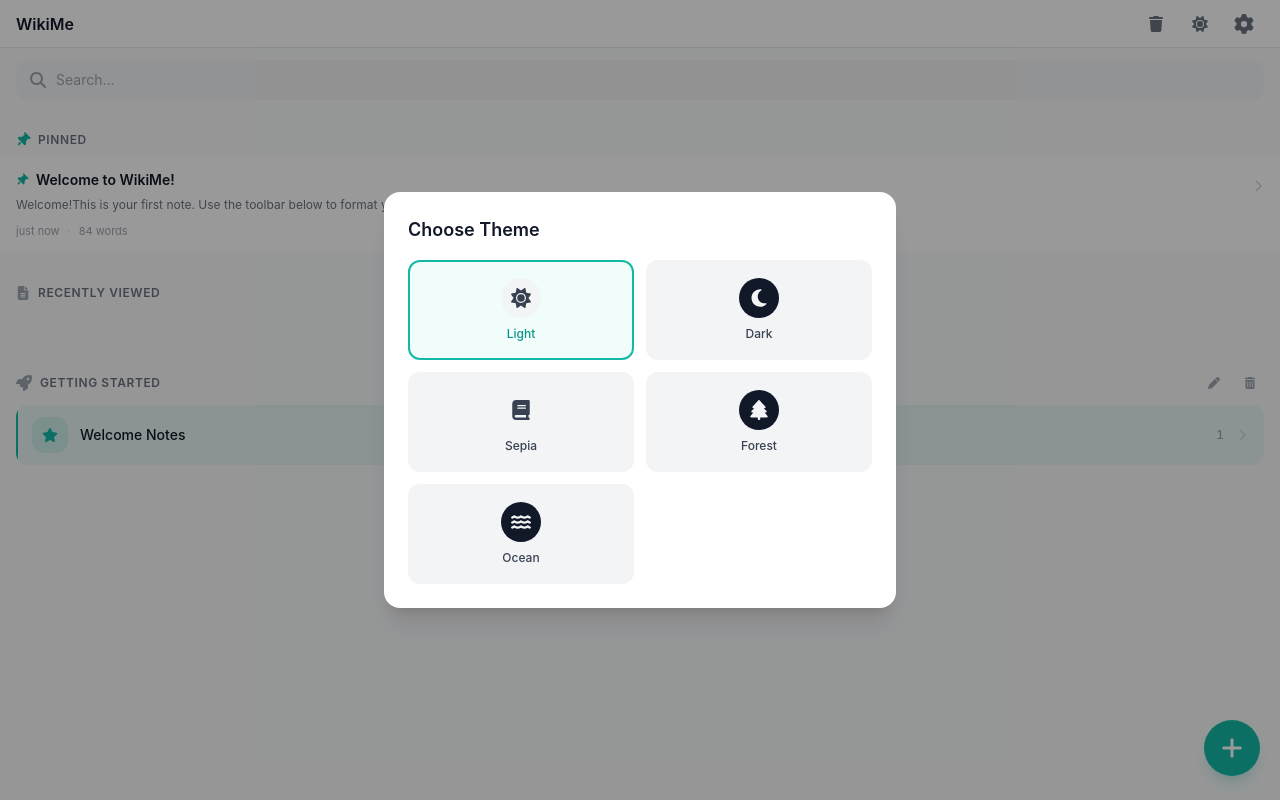
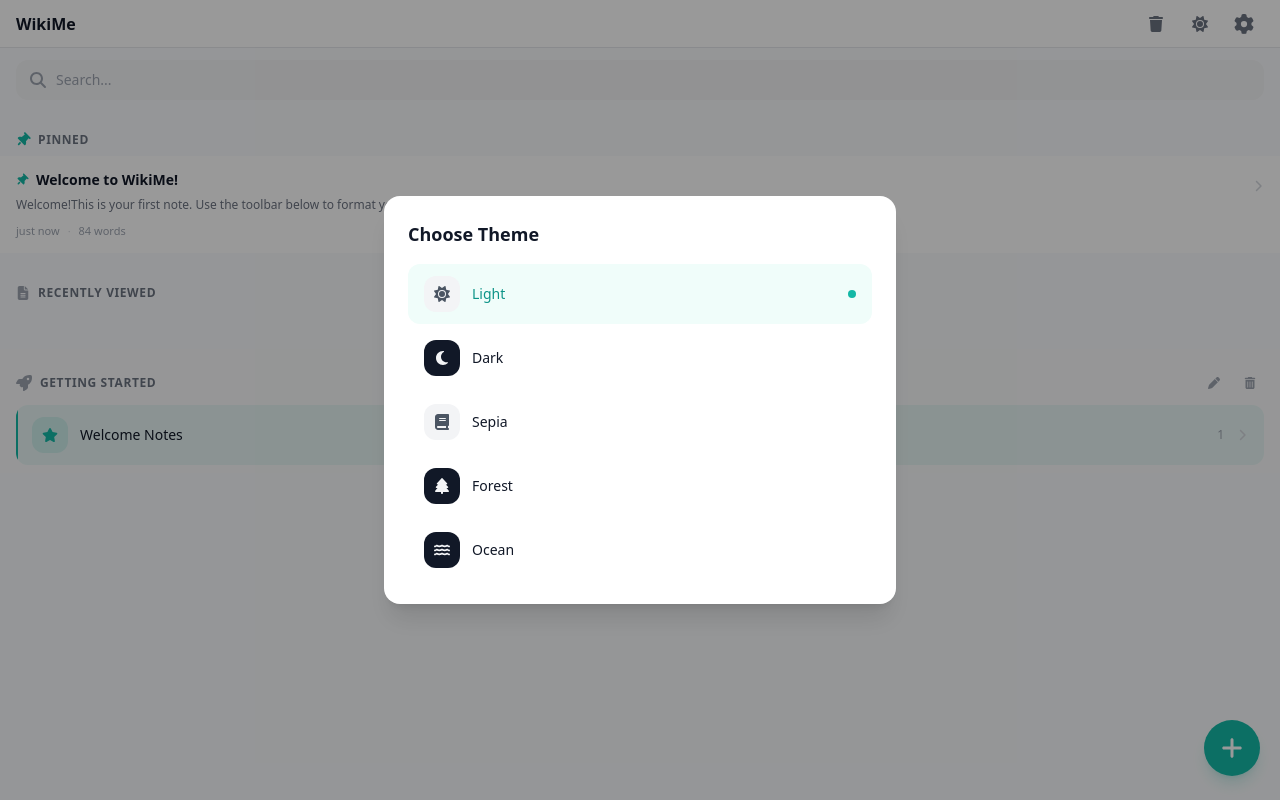
Before and after one commit to kioshiDesu/WikiMe, a React app: page /#/ in a window 1280 px wide. Both pictures are taken after a click on the button 1200 px from the left and 23 px from the top of the page. Built offline with nearby package versions, Linux system fonts and the light colour scheme; what @capacitor/core would draw is missing.

Commit message:
fix theme picker layout, fix theme overrides for forest/ocean/sepia

```diff
--- a/src/components/AppShell.tsx
+++ b/src/components/AppShell.tsx
@@ -78,7 +78,7 @@ export function AppShell() {
   const showBack = config.showBack && !isHome
 
   return (
-    <div className="flex flex-col h-dvh bg-gray-50 dark:bg-gray-950">
+    <div className="flex flex-col h-dvh bg-surface">
       <header className="flex-none flex items-center gap-3 px-4 h-12 bg-white/90 dark:bg-gray-950/90 backdrop-blur-lg border-b border-gray-200 dark:border-gray-800 z-30 transition-all">
         {showBack && (
           <button
@@ -122,27 +122,32 @@ export function AppShell() {
       <PageTransition><Outlet /></PageTransition>
 
       <Modal open={showThemePicker} onClose={() => setShowThemePicker(false)} title="Choose Theme">
-        <div className="grid grid-cols-2 gap-3">
+        <div className="space-y-1">
           {themePresets.map(p => (
             <button
               key={p.id}
               onClick={() => { setTheme(p.id); setShowThemePicker(false) }}
-              className={`flex flex-col items-center gap-2 p-4 rounded-xl border-2 transition-all ${
+              className={`w-full flex items-center gap-3 px-4 py-3 rounded-xl transition-all ${
                 theme.id === p.id
-                  ? 'border-accent bg-accent-50'
-                  : 'border-transparent bg-gray-100 dark:bg-gray-800 active:bg-gray-200 dark:active:bg-gray-700'
+                  ? 'bg-accent-50 border-accent'
+                  : 'active:bg-gray-100 dark:active:bg-gray-800'
               }`}
             >
-              <div className={`w-10 h-10 rounded-full flex items-center justify-center ${
-                p.isDark ? 'bg-gray-900 text-gray-100' : 'bg-gray-100 text-gray-700'
+              <div className={`w-9 h-9 rounded-xl flex items-center justify-center ${
+                p.isDark ? 'bg-gray-900 text-gray-100' : 'bg-gray-100 text-gray-600'
               }`}>
-                <FontAwesomeIcon icon={themeIcons[p.icon] || faSun} className="w-5 h-5" />
+                <FontAwesomeIcon icon={themeIcons[p.icon] || faSun} className="w-4 h-4" />
               </div>
-              <span className={`text-xs font-medium ${
-                theme.id === p.id ? 'text-accent-dark' : 'text-gray-700 dark:text-gray-300'
-              }`}>
-                {p.name}
-              </span>
+              <div className="flex-1 text-left">
+                <div className={`text-sm font-medium ${
+                  theme.id === p.id ? 'text-accent-dark' : 'text-gray-900 dark:text-gray-100'
+                }`}>
+                  {p.name}
+                </div>
+              </div>
+              {theme.id === p.id && (
+                <div className="w-2 h-2 rounded-full bg-accent" />
+              )}
             </button>
           ))}
         </div>
--- a/src/index.css
+++ b/src/index.css
@@ -10,6 +10,15 @@
 }
 
 :root, [data-theme="light"] {
+  --surface-page: #f8fafc;
+  --surface-card: #ffffff;
+  --surface-raised: #f1f5f9;
+  --surface-input: #f1f5f9;
+  --text-body: #0f172a;
+  --text-muted: #64748b;
+  --text-dim: #94a3b8;
+  --border-subtle: #e2e8f0;
+  --border-default: #cbd5e1;
   --accent: #14b8a6;
   --accent-light: #5eead4;
   --accent-dark: #0d9488;
@@ -22,6 +31,15 @@
 }
 
 [data-theme="dark"] {
+  --surface-page: #030712;
+  --surface-card: #111827;
+  --surface-raised: #1f2937;
+  --surface-input: #1f2937;
+  --text-body: #f1f5f9;
+  --text-muted: #94a3b8;
+  --text-dim: #64748b;
+  --border-subtle: #1e293b;
+  --border-default: #334155;
   --accent: #2dd4bf;
   --accent-light: #5eead4;
   --accent-dark: #14b8a6;
@@ -34,6 +52,15 @@
 }
 
 [data-theme="sepia"] {
+  --surface-page: #fef3c7;
+  --surface-card: #fffbeb;
+  --surface-raised: #fef3c7;
+  --surface-input: #fde68a;
+  --text-body: #78350f;
+  --text-muted: #92400e;
+  --text-dim: #b45309;
+  --border-subtle: #fde68a;
+  --border-default: #fcd34d;
   --accent: #d97706;
   --accent-light: #fbbf24;
   --accent-dark: #b45309;
@@ -46,6 +73,15 @@
 }
 
 [data-theme="forest"] {
+  --surface-page: #022c22;
+  --surface-card: #064e3b;
+  --surface-raised: #0a3d2e;
+  --surface-input: #0a3d2e;
+  --text-body: #d1fae5;
+  --text-muted: #6ee7b7;
+  --text-dim: #34d399;
+  --border-subtle: #064e3b;
+  --border-default: #047857;
   --accent: #34d399;
   --accent-light: #6ee7b7;
   --accent-dark: #10b981;
@@ -58,6 +94,15 @@
 }
 
 [data-theme="ocean"] {
+  --surface-page: #082f49;
+  --surface-card: #0c4a6e;
+  --surface-raised: #0e5a7a;
+  --surface-input: #0e5a7a;
+  --text-body: #e0f2fe;
+  --text-muted: #7dd3fc;
+  --text-dim: #38bdf8;
+  --border-subtle: #0c4a6e;
+  --border-default: #0369a1;
   --accent: #22d3ee;
   --accent-light: #67e8f9;
   --accent-dark: #06b6d4;
@@ -69,6 +114,19 @@
   --accent-900: #cffafe;
 }
 
+body {
+  background-color: var(--surface-page);
+  color: var(--text-body);
+}
+
+.bg-surface { background-color: var(--surface-page); }
+.bg-card { background-color: var(--surface-card); }
+.bg-raised { background-color: var(--surface-raised); }
+.text-body { color: var(--text-body); }
+.text-muted { color: var(--text-muted); }
+.text-dim { color: var(--text-dim); }
+.border-subtle { border-color: var(--border-subtle); }
+
 .bg-accent { background-color: var(--accent); }
 .text-accent { color: var(--accent-500); }
 .text-accent-dark { color: var(--accent-600); }
@@ -77,15 +135,44 @@
 .bg-accent-100 { background-color: var(--accent-100); }
 .text-accent-900 { color: var(--accent-900); }
 
-body {
-  margin: 0;
-  font-family: -apple-system, BlinkMacSystemFont, 'Segoe UI', Roboto, sans-serif;
-  -webkit-font-smoothing: antialiased;
-  -moz-osx-font-smoothing: grayscale;
-  overscroll-behavior: none;
-  overflow-x: hidden;
-  @apply bg-gray-50 text-gray-900 dark:bg-gray-950 dark:text-gray-100;
-}
+[data-theme="sepia"] body { background-color: #fef3c7; color: #78350f; }
+[data-theme="forest"] body { background-color: #022c22; color: #d1fae5; }
+[data-theme="ocean"] body { background-color: #082f49; color: #e0f2fe; }
+
+[data-theme="sepia"] .bg-gray-50,
+[data-theme="sepia"] .bg-white { background-color: #fffbeb; }
+[data-theme="sepia"] .bg-gray-100 { background-color: #fef3c7; }
+[data-theme="sepia"] .text-gray-900 { color: #78350f; }
+[data-theme="sepia"] .text-gray-700 { color: #92400e; }
+[data-theme="sepia"] .text-gray-500,
+[data-theme="sepia"] .text-gray-400 { color: #b45309; }
+[data-theme="sepia"] .text-gray-300 { color: #d97706; }
+[data-theme="sepia"] .border-gray-100,
+[data-theme="sepia"] .border-gray-200 { border-color: #fde68a; }
+[data-theme="sepia"] .divide-gray-100,
+[data-theme="sepia"] .divide-gray-200 > * { border-color: #fde68a; }
+
+[data-theme="forest"] .dark\:bg-gray-950 { background-color: #022c22; }
+[data-theme="forest"] .dark\:bg-gray-900 { background-color: #064e3b; }
+[data-theme="forest"] .dark\:bg-gray-800 { background-color: #0a3d2e; }
+[data-theme="forest"] .dark\:bg-gray-700 { background-color: #0a3d2e; }
+[data-theme="forest"] .dark\:text-gray-100 { color: #d1fae5; }
+[data-theme="forest"] .dark\:text-gray-400 { color: #6ee7b7; }
+[data-theme="forest"] .dark\:text-gray-300 { color: #6ee7b7; }
+[data-theme="forest"] .dark\:border-gray-800 { border-color: #064e3b; }
+[data-theme="forest"] .dark\:border-gray-700 { border-color: #0a3d2e; }
+[data-theme="forest"] .dark\:divide-gray-800 > * { border-color: #064e3b; }
+
+[data-theme="ocean"] .dark\:bg-gray-950 { background-color: #082f49; }
+[data-theme="ocean"] .dark\:bg-gray-900 { background-color: #0c4a6e; }
+[data-theme="ocean"] .dark\:bg-gray-800 { background-color: #0e5a7a; }
+[data-theme="ocean"] .dark\:bg-gray-700 { background-color: #0e5a7a; }
+[data-theme="ocean"] .dark\:text-gray-100 { color: #e0f2fe; }
+[data-theme="ocean"] .dark\:text-gray-400 { color: #7dd3fc; }
+[data-theme="ocean"] .dark\:text-gray-300 { color: #7dd3fc; }
+[data-theme="ocean"] .dark\:border-gray-800 { border-color: #0c4a6e; }
+[data-theme="ocean"] .dark\:border-gray-700 { border-color: #0e5a7a; }
+[data-theme="ocean"] .dark\:divide-gray-800 > * { border-color: #0c4a6e; }
 
 #root {
   min-height: 100dvh;
```
